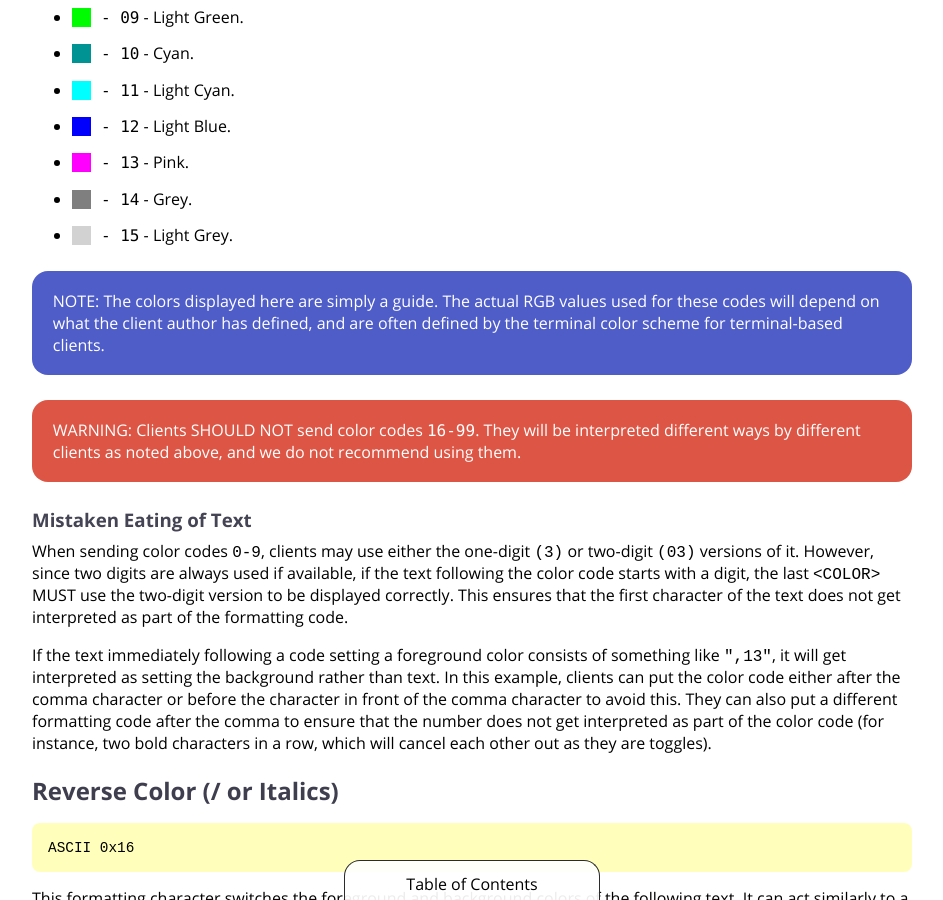
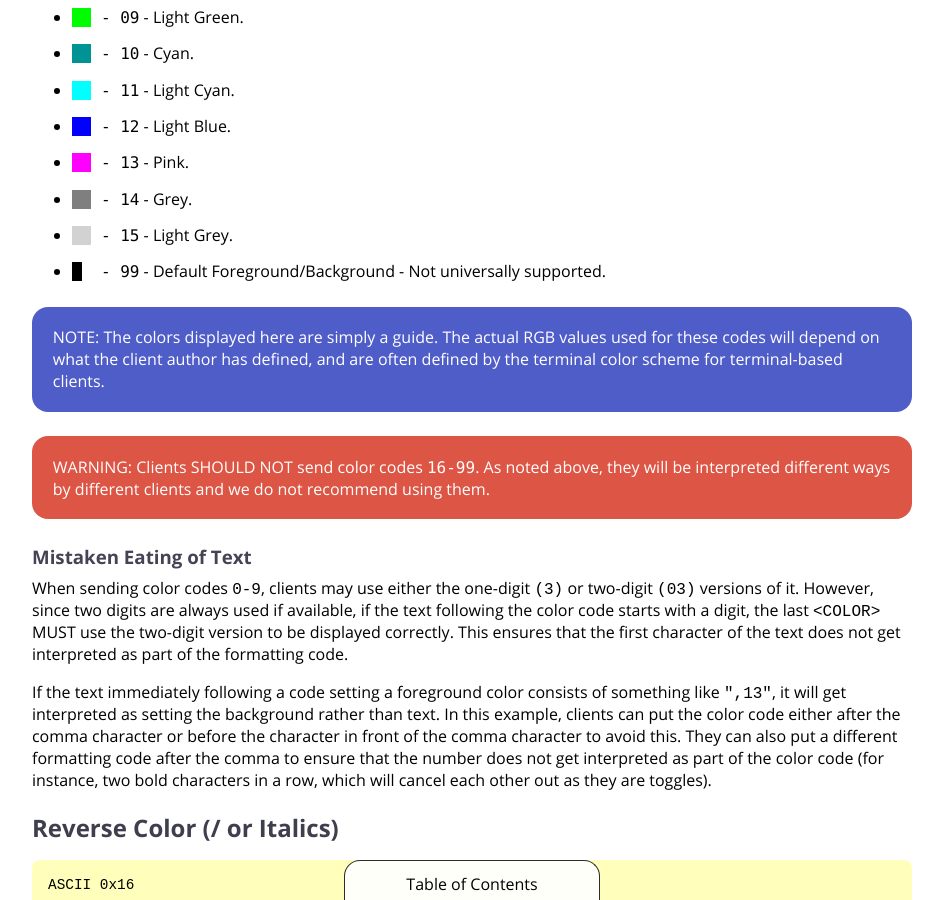
Before and after one commit to ircdocs/modern-irc, a Jekyll site: the page built from formatting.md, in a window 1280 px wide and 900 px high, scrolled down 4273 px. Shown: the whole window, without its empty margins (168-1111 px from the left). Built offline with Jekyll 4.4.1, drawn with Linux system fonts in a browser that asks for light colours.

Commit message:
formatting: Describe color 99

```diff
--- a/formatting.md
+++ b/formatting.md
@@ -177,13 +177,14 @@ The following colors are defined for use with this formatting character:
 * <tt><span class="ircb-13">&nbsp;&nbsp;</span> - 13</tt> - Pink.
 * <tt><span class="ircb-14">&nbsp;&nbsp;</span> - 14</tt> - Grey.
 * <tt><span class="ircb-15">&nbsp;&nbsp;</span> - 15</tt> - Light Grey.
+* <tt><span class="ircb-1">&nbsp;</span><span class="ircb-0">&nbsp;</span> - 99</tt> - Default Foreground/Background - Not universally supported.
 
 <div class="note">
     NOTE: The colors displayed here are simply a guide. The actual RGB values used for these codes will depend on what the client author has defined, and are often defined by the terminal color scheme for terminal-based clients.
 </div>
 
 <div class="warning">
-    WARNING: Clients SHOULD NOT send color codes <tt>16-99</tt>. They will be interpreted different ways by different clients as noted above, and we do not recommend using them.
+    WARNING: Clients SHOULD NOT send color codes <tt>16-99</tt>. As noted above, they will be interpreted different ways by different clients and we do not recommend using them.
 </div>
 
 ### Mistaken Eating of Text
```
